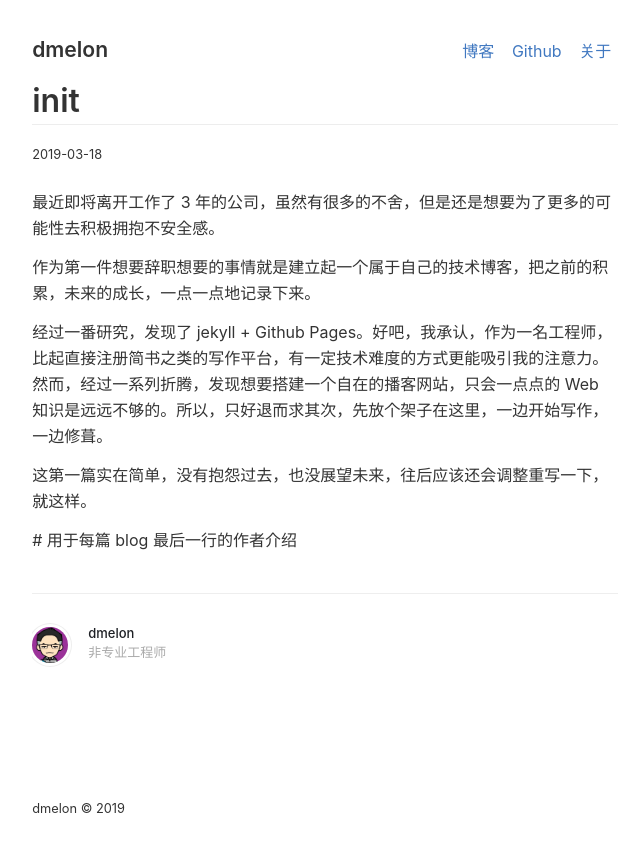
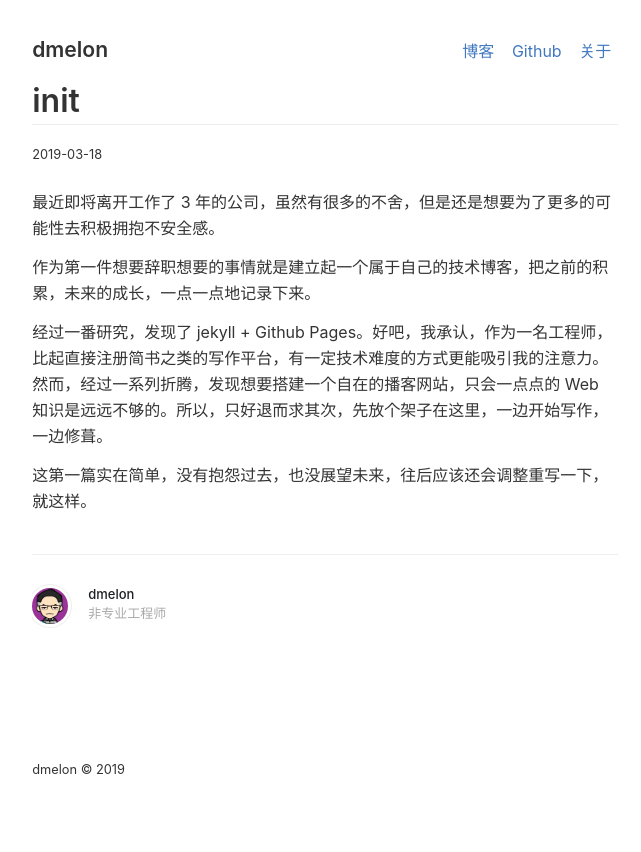
Before and after one commit to dmelon/dmelon.github.io, a Jekyll site: the page built from _posts/2019-03-19-init.md, in a window 1280 px wide. Shown: the top 852 px of the page, without its empty margins (315-956 px from the left). Built offline with Jekyll 4.4.1, drawn with Linux system fonts in a browser that asks for light colours.

Commit message:
FIX: Fix comment.

```diff
--- a/_includes/partial/mini-bio.html
+++ b/_includes/partial/mini-bio.html
@@ -1,4 +1,4 @@
-# 用于每篇 blog 最后一行的作者介绍
+<!-- 用于每篇 blog 最后一行的作者介绍 -->
 <div class="mini-bio">
     <div class="author" itemprop="author" itemscope itemtype="http://schema.org/Person">
       <a rel="me" href="http://twitter.com/{{ site.twitter.username }}">
```
Also changed, not shown: 1 other file.
